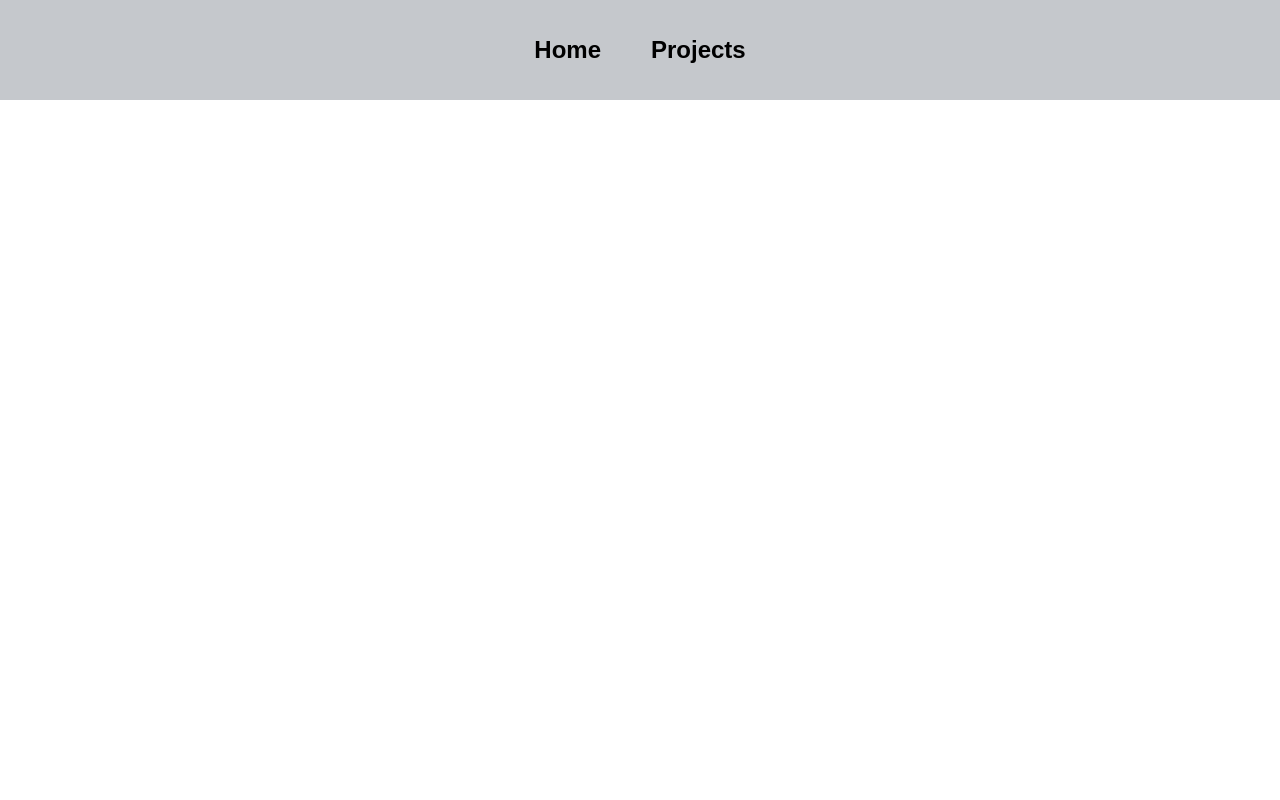
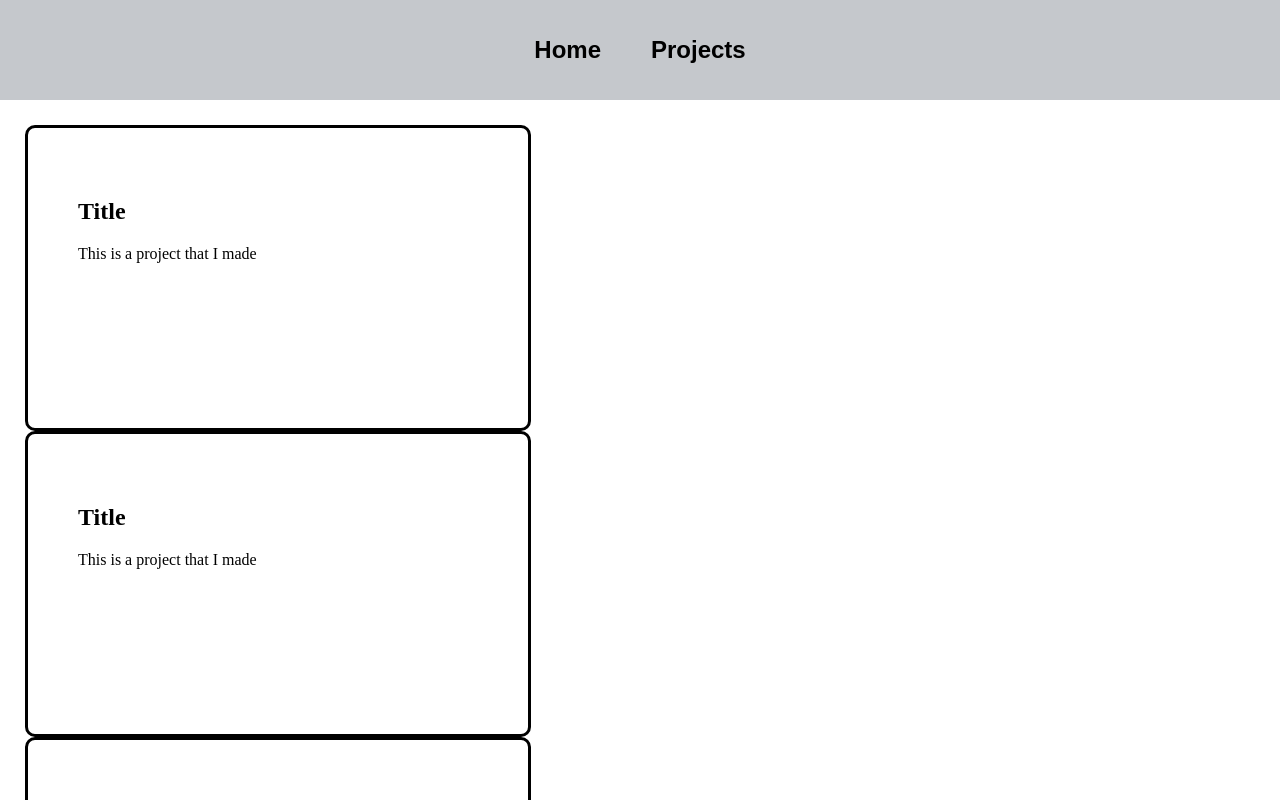
Before and after one commit to RZuchniak/personal-website, a React (Vite) app: page /projects in a window 1280 px wide. Shown: the top 800 px of the page. Built offline with nearby package versions, Linux system fonts and the light colour scheme.

Commit message:
feat:started work on projects page

```diff
--- /dev/null
+++ b/src/components/Project/Project.css
@@ -0,0 +1,8 @@
+.card-box {
+    padding: 50px;
+    border-style: solid;
+    border-color: black;
+    border-radius: 10px;
+    height: 200px;
+    width: 400px;
+}
--- /dev/null
+++ b/src/components/Project/Project.tsx
@@ -0,0 +1,15 @@
+import './Project.css'
+export default function Project() {
+    return (
+        <>
+        <div className='card-box'>
+        <h2 className='Project-title'>
+        Title
+        </h2>
+        <p className='description'>
+        This is a project that I made
+        </p>
+        </div>
+        </>
+  )
+}
--- /dev/null
+++ b/src/pages/Projects/Projects.css
@@ -0,0 +1,4 @@
+.project-container {
+    padding: 25px;
+    display: grid;
+}
--- a/src/pages/Projects/Projects.tsx
+++ b/src/pages/Projects/Projects.tsx
@@ -1,10 +1,19 @@
+import './Projects.css'
 import Navbar from '../../components/Navbar/Navbar'
+import Project from '../../components/Project/Project'
 
 function Projects() {
     return(
         <>
         <div className='layout'>
          <Navbar/>
+         <div className='project-container'>
+         <Project/>
+         <Project/>
+         <Project/>
+         <Project/>
+         <Project/>
+         </div>
       </div>
         </>
     )
```
